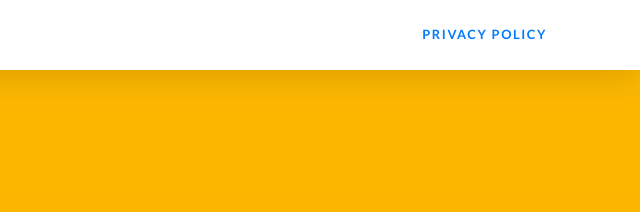
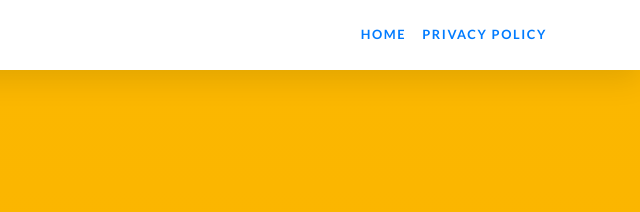
Before and after one commit to techpst/home, a website: page index.html in a window 1280 px wide. Shown: the top 212 px of the page, 640-1280 px from the left. Drawn offline with Linux system fonts and the light colour scheme.

Commit message:
add home

```diff
--- a/index.html
+++ b/index.html
@@ -35,6 +35,9 @@
       </button>
       <div class="collapse navbar-collapse " id="navbarResponsive">
         <ul class="navbar-nav ml-auto">
+            <li class="nav-item">
+            <a class="nav-link " href="/">Home</a>
+          </li>
           <li class="nav-item">
             <a class="nav-link " href="privacy.html">Privacy policy</a>
           </li>
```
